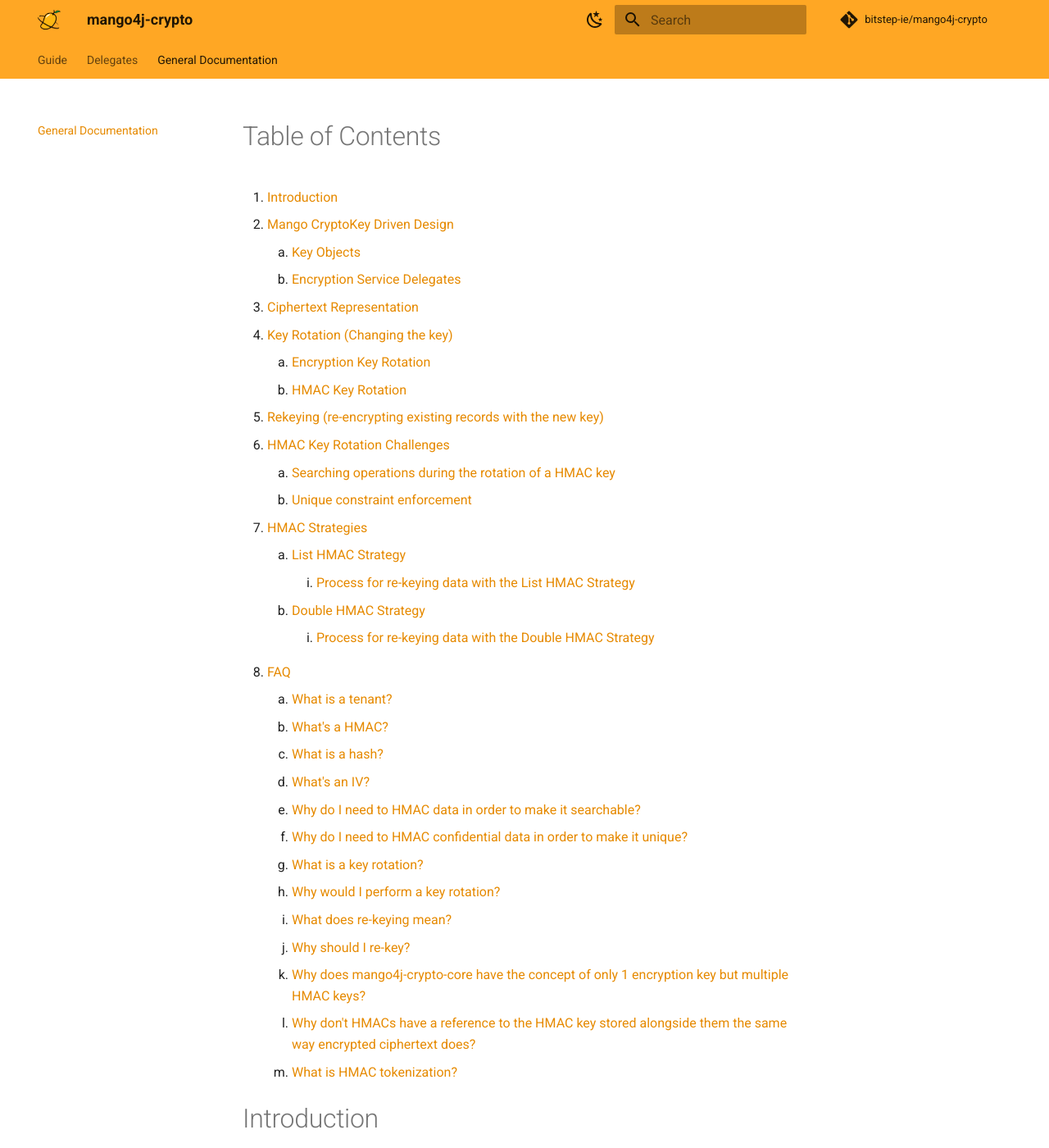
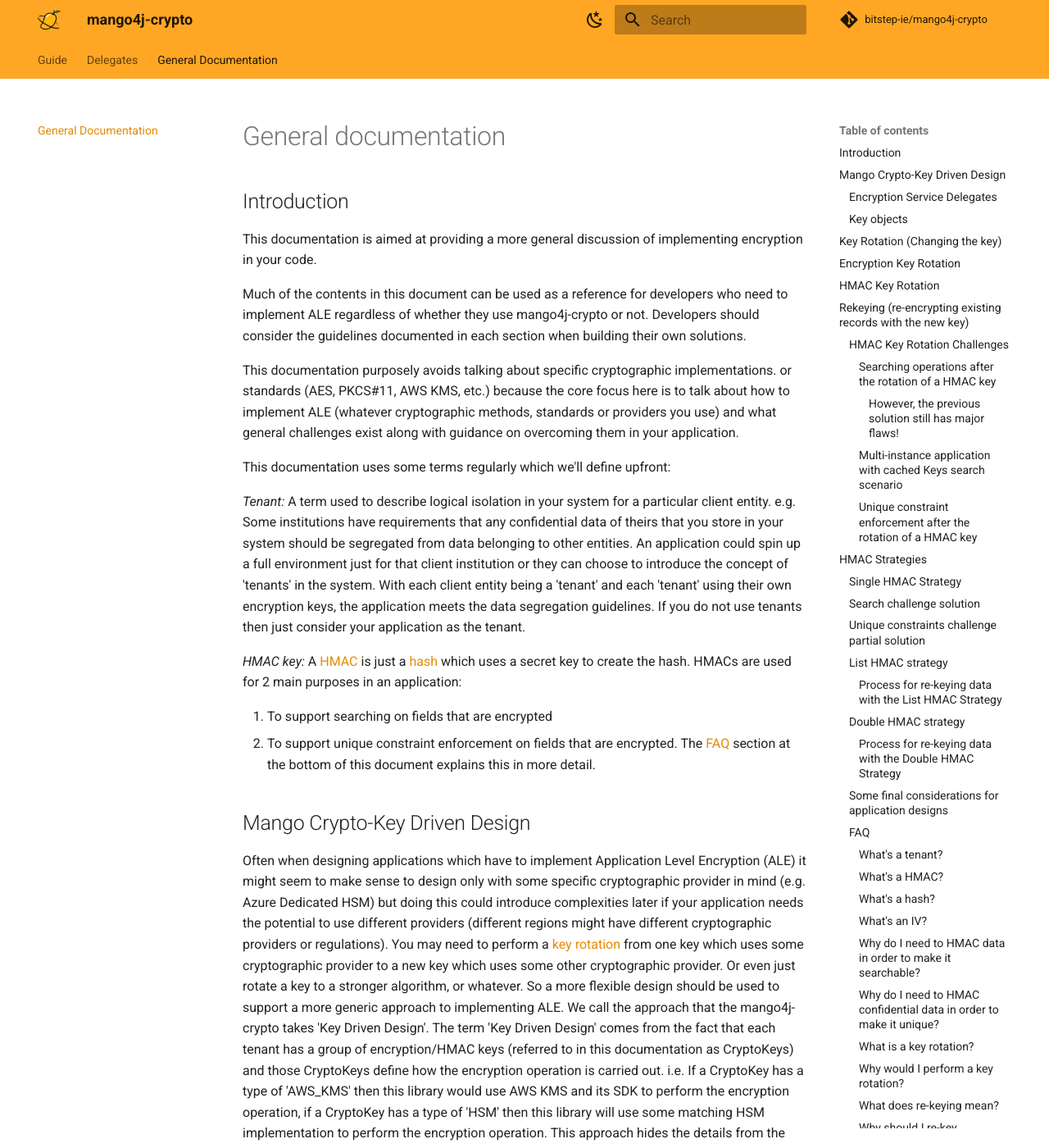
Before and after one commit to bitstep-ie/mango4j-crypto, an MkDocs documentation site: the page built from documentation/docs/general/general.md, in a window 1280 px wide and 1400 px high. Shown: the whole window at 82% size. Built offline with MkDocs 1.6.1 and Material for MkDocs 9.7.7, drawn with Linux system fonts in a browser that asks for light colours; comment, search, counter and statistics services are not loaded; the version menu is left out; some of the changed text lies outside the part shown.

Commit message:
Restructure docs

```diff
--- a/documentation/docs/general/general.md
+++ b/documentation/docs/general/general.md
@@ -1,38 +1,6 @@
-# Table of Contents
+# General documentation
 
-1. [Introduction](#introduction)
-2. [Mango CryptoKey Driven Design](#mango-crypto-key-driven-design)
-    1. [Key Objects](#key-objects)
-    2. [Encryption Service Delegates](#encryption-service-delegates)
-3. [Ciphertext Representation](#ciphertext-representation)
-4. [Key Rotation (Changing the key)](#key-rotation-changing-the-key)
-    1. [Encryption Key Rotation](#encryption-key-rotation)
-    2. [HMAC Key Rotation](#hmac-key-rotation)
-5. [Rekeying (re-encrypting existing records with the new key)](#rekeying-re-encrypting-existing-records-with-the-new-key)
-6. [HMAC Key Rotation Challenges](#hmac-key-rotation-challenges)
-    1. [Searching operations during the rotation of a HMAC key](#searching-operations-after-the-rotation-of-a-hmac-key)
-    2. [Unique constraint enforcement](#unique-constraint-enforcement-after-the-rotation-of-a-hmac-key)
-7. [HMAC Strategies](#hmac-strategies)
-    1. [List HMAC Strategy](#list-hmac-strategy)
-        1. [Process for re-keying data with the List HMAC Strategy](#process-for-re-keying-data-with-the-list-hmac-strategy)
-    2. [Double HMAC Strategy](#double-hmac-strategy)
-        1. [Process for re-keying data with the Double HMAC Strategy](#process-for-re-keying-data-with-the-double-hmac-strategy)
-8. [FAQ](#faq)
-    1. [What is a tenant?](#whats-a-tenant)
-    2. [What's a HMAC?](#Whats-a-hmac)
-    3. [What is a hash?](#whats-a-hash)
-    4. [What's an IV?](#whats-an-iv)
-    5. [Why do I need to HMAC data in order to make it searchable?](#why-do-I-need-to-HMAC-data-in-order-to-make-it-searchable)
-    6. [Why do I need to HMAC confidential data in order to make it unique?](#why-do-i-need-to-hmac-confidential-data-in-order-to-make-it-unique)
-    7. [What is a key rotation?](#what-is-a-key-rotation)
-    8. [Why would I perform a key rotation?](#why-would-i-perform-a-key-rotation)
-    9. [What does re-keying mean?](#what-does-re-keying-mean)
-    10. [Why should I re-key?](#why-should-i-re-key)
-    11. [Why does mango4j-crypto-core have the concept of only 1 encryption key but multiple HMAC keys?](#why-does-mango4j-crypto-core-have-the-concept-of-only-1-encryption-key-but-multiple-hmac-keys)
-    12. [Why don't HMACs have a reference to the HMAC key stored alongside them the same way encrypted ciphertext does?](#why-dont-hmacs-have-a-reference-to-the-hmac-key-stored-alongside-them-the-same-way-encrypted-ciphertext-does)
-    13. [What is HMAC tokenization?](#what-is-hmac-tokenization)
-
-# Introduction
+## Introduction
 
 This documentation is aimed at providing a more general discussion of implementing encryption in your code.
 
@@ -63,7 +31,7 @@
    The [FAQ](#Why-do-I-need-to-HMAC-data-in-order-to-make-it-searchable) section at the bottom of this document
    explains this in more detail.
 
-# Mango Crypto-Key Driven Design
+## Mango Crypto-Key Driven Design
 
 Often when designing applications which have to implement Application Level Encryption (ALE) it might seem to make sense
 to
@@ -91,7 +59,7 @@
 long section all of its own in this document which should be considered mandatory reading for all developers who need to
 HMAC data for lookup or unique constraint purposes.
 
-## Encryption Service Delegates
+### Encryption Service Delegates
 
 In mango4j-crypto all the code for cryptographic operations is hidden behind an abstraction we refer to as the '
 Encryption Service Delegate'. What this means is that an infinite number of approaches can be used to
@@ -118,7 +86,7 @@
 making it publicly available, or even submitting a PR to the mango4j-crypto project so that others can benefit from it
 too.
 
-## Key objects
+### Key objects
 
 CryptoKey objects tell the library which Encryption Service Delegate to use to carry out the actual cryptographic
 operations under the hood.
@@ -172,7 +140,7 @@
 abstracted. It could also allow you to rotate from one type of key to another (e.g. AWS_KMS to AZURE_DEDICATED_HSM) with no application code changes. Or you could support different
 encryption delegates in different regions without having to write any custom application code to support that.
 
-## Ciphertext representation
+### Ciphertext representation
 
 When [CryptoShield.encrypt()](/mango4j-crypto/src/main/java/ie/bitstep/mango/crypto/CryptoShield.java#L202)
 is called on an object the library will set
@@ -202,7 +170,7 @@
   defines as necessary to include. This is why it's a map, because it needs to be flexible enough to accommodate
   different ciphertext data structures that different EncryptionServiceDelegates define.
 
-# Key Rotation (Changing the key)
+## Key Rotation (Changing the key)
 
 Key rotation is the process of changing a CryptoKey to a new CryptoKey. After a key is rotated, create and update
 operations should use the new key to perform the encryption operations. After a key is rotated, some records will have
@@ -218,21 +186,21 @@
 Although rotating an encryption key is relatively straight forward, rotating a HMAC key on the other hand can pose
 considerable challenges (discussed at length further in this documentation)
 
-# Encryption Key Rotation
+## Encryption Key Rotation
 
 Changing an encryption key is relatively straightforward. Just add the new encryption key to your tenant/system and use
 it for all write operations going forward. Just make sure to keep the older encryption keys available until no more
 records exist that were encrypted with those keys. This is also why mango4j-crypto includes the CryptoKey ID in the
 ciphertext that it generates, so that we always know what key we need to use to decrypt any given piece of ciphertext.
 
-# HMAC Key Rotation
+## HMAC Key Rotation
 
 HMAC key rotation is a completely different beast and supporting it successfully requires serious application design
 considerations. Due to this material being so involved we've given it a large section all of its own further in this
 document.
 Please read the discussion carefully.
 
-# Rekeying (re-encrypting existing records with the new key)
+## Rekeying (re-encrypting existing records with the new key)
 
 Rekeying is the process whereby after a key rotation we have a background task which decrypts existing records
 (that were encrypted with some older key) and re-encrypt them with the new key.
@@ -274,7 +242,7 @@
 What about all the records from year 6 to year 10? You now can't find them! Also, with unique constraints you have 5
 years of records in your system which may be at risk of duplication.**
 
-## HMAC Key Rotation Challenges
+### HMAC Key Rotation Challenges
 
 The following section documents the 2 core challenges when it comes to supporting HMAC key rotation in your application.
 It's advised for all developers not familiar with this particular topic to read this section very carefully.
@@ -285,7 +253,7 @@
 the way that you design your application. And the challenges presented by HMAC key rotation can be very difficult to
 retrofit into an application further down the line.
 
-### Searching operations after the rotation of a HMAC key
+#### Searching operations after the rotation of a HMAC key
 
 If your application has the concept of a single HMAC key per tenant, it's extremely likely that you'll need to stop
 doing this and change this design approach. Unless for some reason you don't have to support HMAC key rotation in your
@@ -363,14 +331,14 @@
    operations from the tenant's HMAC key list (that would be the HMAC key with the most recent CryptoKey.createdDate
    field).
 
-#### However, the previous solution still has major flaws!
+##### However, the previous solution still has major flaws!
 
 If your application is a multi-instance application and caches key information (both very likely in modern applications)
 then very big issues still remain.
 <br>
 Even with the previous solution consider the following scenario:
 
-### Multi-instance application with cached Keys search scenario
+#### Multi-instance application with cached Keys search scenario
 
 1. You have 2 instances of your application, and they both cache key/tenant information (common practice because this
    type of
@@ -391,7 +359,7 @@
 design consideration in the next section will also solve the
 above shortcoming.
 
-### Unique constraint enforcement after the rotation of a HMAC key
+#### Unique constraint enforcement after the rotation of a HMAC key
 
 > * IMPORTANT!!! - This problem is much more important than the previous search problem! If your application has unique
     constraints on
@@ -437,13 +405,13 @@
 the [mango4j-crypto](/README.md) library.
 
 
-# HMAC Strategies
+## HMAC Strategies
 There are several designs you can choose to work with HMACs in your code depending on your application's ability to
 tolerate or circumvent the challenges documented above (if they apply). So this section will discuss the ones supported
 by Mango4j-crypto in the following section. We strongly advise considering the List HMAC Strategy but due to its
 unfamiliarity we'll start with the Single HMAC Strategy.
 
-## Single HMAC Strategy
+### Single HMAC Strategy
 
 This strategy is only recommended if you're aware of the challenges mentioned above and are confident that they do not
 apply to your application.
@@ -460,7 +428,7 @@
 
 Those challenges can still be dealt with using this strategy but the trade offs may not be worth it. Let's explore:
 
-## Search challenge solution
+### Search challenge solution
 The 1st of the HMAC challenges (search outage) can be dealt with in a fairly simple manner by introducing the concept
 of a "HMAC key start time". When a new HMAC key is introduced into the system we could set this key start time to
 "the current time + the key cache time". Then we make sure that the application never performs write operations with
@@ -469,7 +437,7 @@
 the new key until all instances know about that key then all instances should be able to find all records including
 new/updated ones.
 
-## Unique constraints challenge partial solution
+### Unique constraints challenge partial solution
 
 For the 2nd challenge (unique constraint integrity) it can only be narrowed down to a race condition but even then, only
 by using a costly trade-off (in addition to using the "key start time" concept): forcing the application to perform a search before every write operation.
@@ -535,7 +503,7 @@
 
 
 
-## List HMAC strategy
+### List HMAC strategy
 
 This strategy documents the most general and powerful design that application developers can use to take care of all
 problems mentioned above. Using this design guarantees your
@@ -590,7 +558,7 @@
 USER_PROFILE_LOOKUPS table back to the original record in the USER_PROFILE
 table.
 
-### Process for re-keying data with the List HMAC Strategy
+#### Process for re-keying data with the List HMAC Strategy
 
 1. Add your new HMAC key to the tenant's list of HMAC keys
 2. Wait until the HMAC key cache expiry time has passed (if applicable), so that all application instances are using the
@@ -641,7 +609,7 @@
   rate at which an application deletes old keys this will have
   a performance impact if the list of HMAC keys keeps growing.
 
-## Double HMAC strategy
+### Double HMAC strategy
 
 The Double HMAC strategy is a compromise between the List HMAC strategy and the (mostly not recommended) Single HMAC
 Strategy (or its sister strategy the Single Time Based HMAC
@@ -677,7 +645,7 @@
 that all search code must search for the HMAC in both columns at all times though, as it could be in either one. This
 leads to messier search code.
 
-### Process for re-keying data with the Double HMAC Strategy
+#### Process for re-keying data with the Double HMAC Strategy
 
 1. Add your new HMAC key to the tenant's list of HMAC keys
 2. Wait until the HMAC key cache expiry time has passed (if applicable), so that all application instances are using the
@@ -734,7 +702,7 @@
 <br>
 <br>
 
-## Some final considerations for application designs
+### Some final considerations for application designs
 
 Although corporate security guidelines in some companies may only require applications to support HMAC key
 rotation but not necessarily rekeying, we strongly advise application developers to reconsider this in the context of
@@ -753,9 +721,9 @@
 <br>
 <br>
 
-## FAQ
+### FAQ
 
-### What's a tenant?
+#### What's a tenant?
 
 For applications which store data from different client applications or enterprises there is often the requirement that
 we need to segregate the data belonging to each client (i.e. your application has multiple customer enterprises which
@@ -778,11 +746,11 @@
 for Bank B is encrypted with an encryption key which is _only_ used by Bank B. If your system doesn't have/need the
 concept of tenants then you can just think of a tenant as "the application" in this documentation.
 
-### What's a HMAC?
+#### What's a HMAC?
 
 A HMAC is just a hash which uses a secret key to perform the hashing operation.
 
-### What's a hash?
+#### What's a hash?
 
 A hash is a one-way encryption cipher. One-way means that for a given piece of data, hashing it will produce a
 ciphertext
@@ -791,7 +759,7 @@
 store
 passwords in a secure system.
 
-### What's an IV?
+#### What's an IV?
 
 An IV (Initialization Vector) essentially introduces randomness into the data being encrypted. A new IV should be
 generated and used for every encryption operation which means that even if you encrypt the same piece of data with the
@@ -801,7 +769,7 @@
 ciphertext is
 always unique for any encryption operation makes cryptanalysis more difficult to potential attackers.
 
-### Why do I need to HMAC data in order to make it searchable?
+#### Why do I need to HMAC data in order to make it searchable?
 
 When we encrypt a piece of data we should use an [IV](#Whats-an-IV) as well as the secret key - so make sure to
 consider using IVs in any custom EncryptionServiceDelegate implementations you create for your application.
@@ -815,19 +783,19 @@
 it,
 Their irreversibility makes them very secure.
 
-### Why do I need to HMAC confidential data in order to make it unique?
+#### Why do I need to HMAC confidential data in order to make it unique?
 
 As explained above the encryption of confidential data always results in a unique ciphertext (due to the use of IVs) so
 that particular ciphertext cannot be used to enforce a
 unique constraint. The solution is to also store a HMAC for this attribute and place a unique constraint on that field
 instead.
 
-### What is a key rotation?
+#### What is a key rotation?
 
 A key rotation is the action of changing an encryption or HMAC key that you're using right now (for a tenant) to a
 different one.
 
-### Why would I perform a key rotation?
+#### Why would I perform a key rotation?
 
 Many corporate and regulatory guidelines require encryption keys to be updated when certain criteria are met. The
 criteria definitions can sometimes be a bit fuzzy and there's no permanent concrete
@@ -847,13 +815,13 @@
   application instances deployed in those environments will have
   to rotate keys onto a different cryptographic provider.
 
-### What does re-keying mean?
+#### What does re-keying mean?
 
 Re-keying is where after introducing a new encryption/HMAC key, some background job goes through the
 database record by record, decrypting (with the old key) and re-encrypting (re-keying) with the new key(s) until there
 are no more records left that use the old key(s).
 
-### Why should I re-key
+#### Why should I re-key
 
 If an encryption or HMAC key is compromised then you'll probably have to make sure that no data in your DB is encrypted
 or contains HMACs calculated with that key. This means you
@@ -867,7 +835,7 @@
 your application uses HMACs for unique constraint
 enforcement.
 
-### Why does mango4j-crypto-core have the concept of only 1 encryption key but multiple HMAC keys?
+#### Why does mango4j-crypto-core have the concept of only 1 encryption key but multiple HMAC keys?
 
 When a piece of data is encrypted a reference to the encryption key is contained in the actual ciphertext along with the
 encrypted data. This means that it will always be possible
@@ -887,7 +855,7 @@
 Therefore, we don't know which HMAC key might have been used to HMAC it. So we have to try all the HMAC keys to search
 for it.
 
-### Why don't HMACs have a reference to the HMAC key stored alongside them the same way encrypted ciphertext does?
+#### Why don't HMACs have a reference to the HMAC key stored alongside them the same way encrypted ciphertext does?
 
 Elaborating on previous statements: It would serve no real purpose to store a reference to the HMAC key beside the HMAC
 since they are used primarily for search purposes and by
@@ -907,7 +875,7 @@
 easily query which records need re-keyed and which do not. But this is a
 convenience related to re-keying performance only and is not related to normal HMAC functionality.
 
-### What is HMAC tokenization?
+#### What is HMAC tokenization?
 
 HMAC Tokenization is the process of chopping an input value into separate pieces and calculating HMACs for each piece
 for more flexible search support. i.e. for a PAN (Primary Account Number - such as Credit Card numbers) you could
@@ -916,13 +884,13 @@
 search capabilities because now your application can support searching on the last 4 digits of the PAN and allows
 searches to find a PAN whether it has dashes/spaces in it or not.
 
-## Appendixes
+### Appendixes
 
-### A: Decisioning diagram for which HMAC strategy to use
+#### A: Decisioning diagram for which HMAC strategy to use
 
 ![rekeying-decision-flow-diagram](/documentation/docs/assets/rekeying-decision-flow-diagram_v2.png)
 
-### B: Possible re-keying process when using list HMAC strategy when the application need to delete a specific HMAC key
+#### B: Possible re-keying process when using list HMAC strategy when the application need to delete a specific HMAC key
 
 When your application mostly runs on key rotation without rekeying, but you need to support a process whereby a HMAC key
 needs to
@@ -943,7 +911,7 @@
 3. Delete the HMAC key to be removed from the system.
 4. Delete the HMACs calculated with the deleted HMAC key from all records.
 
-#### Case study for an application which uses the List HMAC Strategy and has the unique constraint challenge
+##### Case study for an application which uses the List HMAC Strategy and has the unique constraint challenge
 
 Background: ACME unique application is an application that relies solely on HMAC key rotation (without rekeying) to
 manage the
```
Also changed, not shown: documentation/docs/delegates/aws-delegate.md (+2 -2 lines), documentation/docs/guide/guide.md (+0 -27 lines), README.md.
